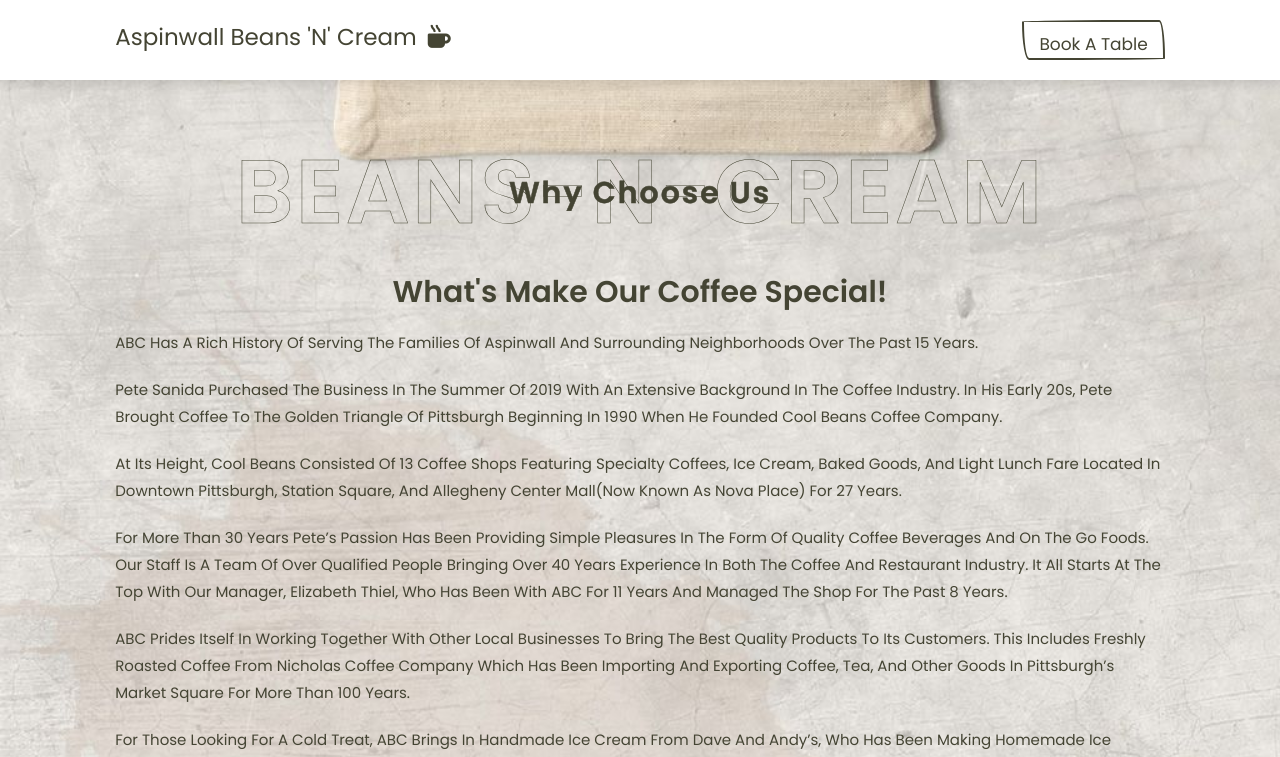
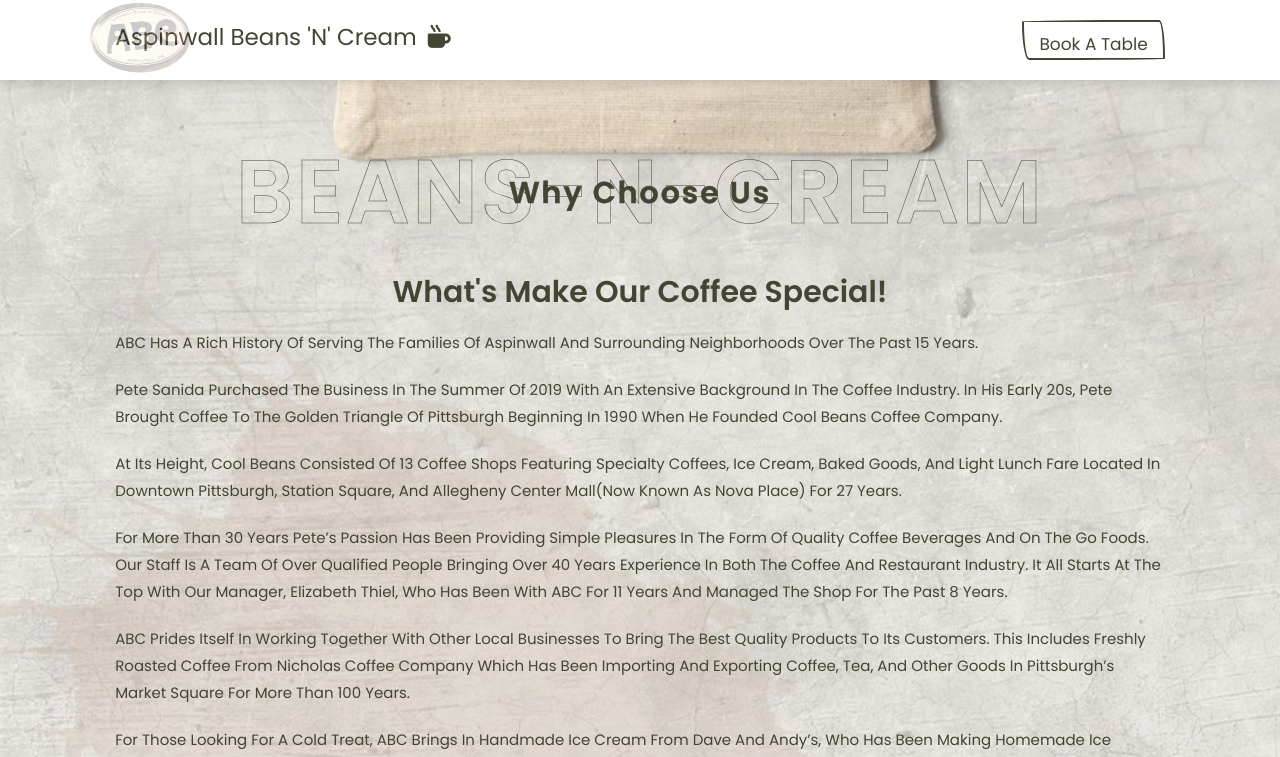
Before and after one commit to ivan-hill/coffeeshop, a plain HTML site: page read_more.html in a window 1280 px wide. Shown: the top 757 px of the page. Drawn offline with nearby package versions, Linux system fonts and the light colour scheme.

Commit message:
Update read_more.html

```diff
--- a/read_more.html
+++ b/read_more.html
@@ -36,7 +36,7 @@
 
         <div id="menu-btn" class="fas fa-bars"></div>
 
-        <a href="index.html"" class="logo"> Aspinwall Beans 'N' Cream <i class="fas fa-mug-hot"></i> </a>
+        <a href="#" class="logo"><img src="image/wall.jpg" width="50px" /> Aspinwall Beans 'N' Cream <i class="fas fa-mug-hot"></i> </a>
 
         <nav class="navbar">
 
```
